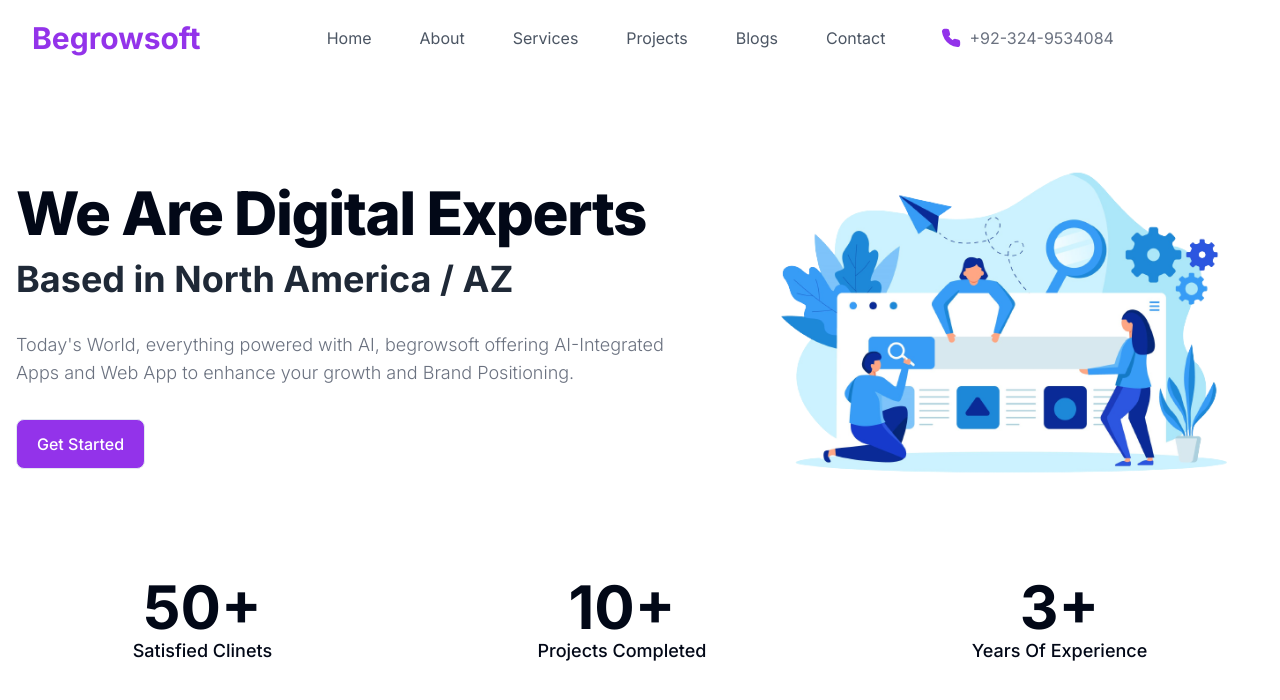
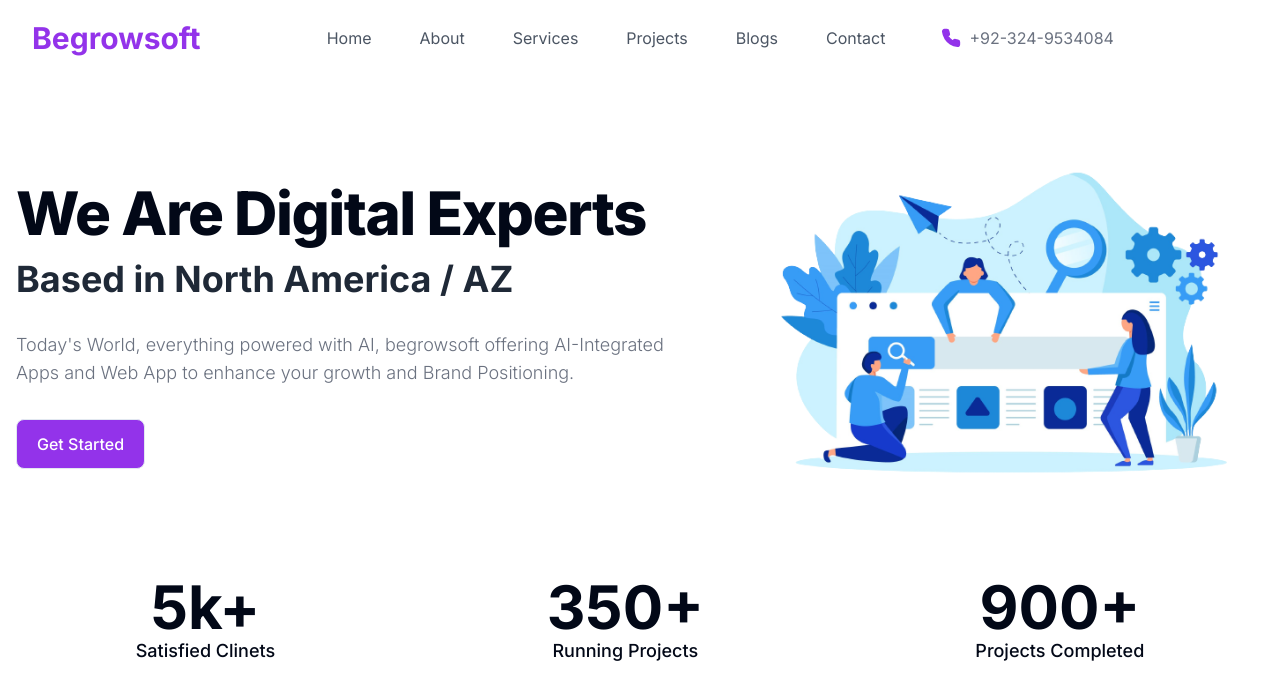
Before and after one commit to junaid-1013/begrow, a Next.js app: page /# in a window 1280 px wide. Shown: the top 700 px of the page. Built offline with nearby package versions, Linux system fonts and the light colour scheme.

Commit message:
Update About.tsx

```diff
--- a/src/components/About.tsx
+++ b/src/components/About.tsx
@@ -33,7 +33,7 @@
             <div className="flex justify-around col-span-2 xl:col-span-8 xl:flex-row xl:items-center md:order-3 px-4 sm:px-0">
                 <div className="flex flex-col justify-center xl:items-center">
                     <span className="inline-block font-bold text-[2.5rem] leading-none md:text-6xl sm:text-5xl">
-                        <AnimateNumber value={50} />+
+                        <AnimateNumber value={5} />k+
                     </span>
                     <h2 className="text-base font-medium capitalize text-dark/75 dark:text-light/75 xl:text-center md:text-lg sm:text-base">
                         satisfied clinets
@@ -42,19 +42,19 @@
 
                 <div className="flex flex-col justify-center xl:items-center">
                     <span className="inline-block font-bold text-[2.5rem] leading-none md:text-6xl sm:text-5xl">
-                        <AnimateNumber value={10} />+
+                        <AnimateNumber value={350} />+
                     </span>
                     <h2 className="text-base font-medium capitalize text-dark/75 dark:text-light/75 xl:text-center md:text-lg sm:text-base">
-                        projects completed
+                        running projects
                     </h2>
                 </div>
 
                 <div className="flex flex-col justify-center xl:items-center">
                     <span className="inline-block font-bold text-[2.5rem] leading-none md:text-6xl sm:text-5xl">
-                        <AnimateNumber value={3} />+
+                        <AnimateNumber value={900} />+
                     </span>
                     <h2 className="text-base font-medium capitalize text-dark/75 dark:text-light/75 xl:text-center md:text-lg sm:text-base">
-                        years of experience
+                        projects completed
                     </h2>
                 </div>
             </div>
```
